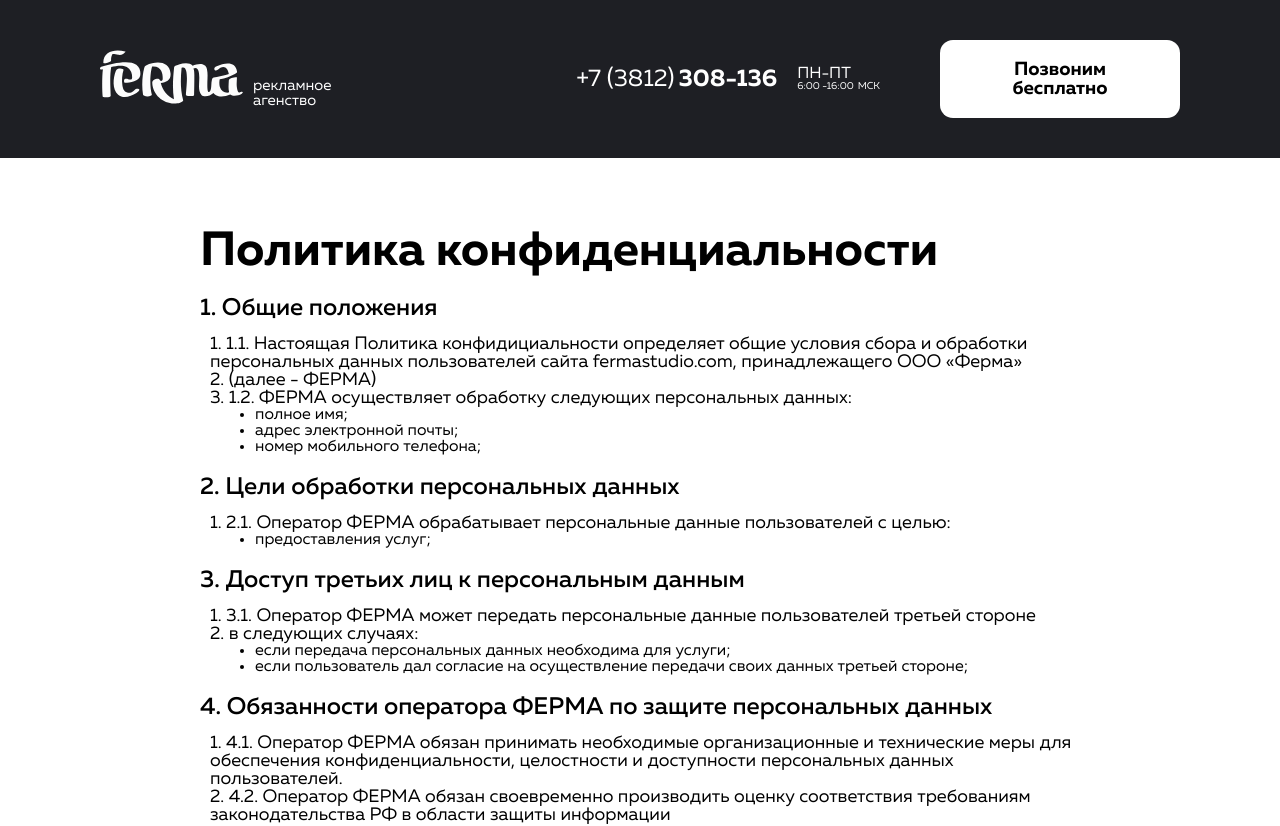
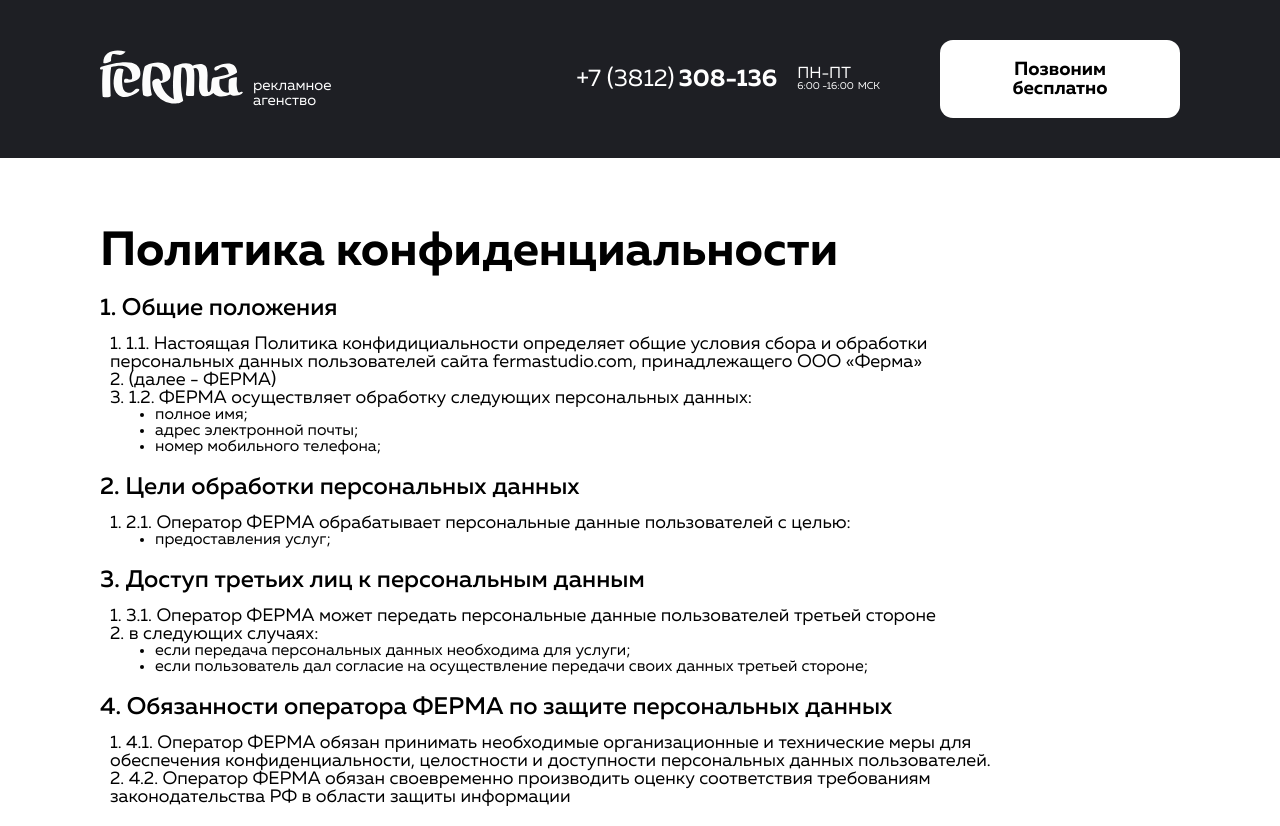
Before and after one commit to boocodes/ferma_omstu_practice, a React (Create React App) app: page /policy in a window 1280 px wide. Shown: the top 826 px of the page. Built offline with nearby package versions, Linux system fonts and the light colour scheme.

Commit message:
refactor adaptive

```diff
--- a/src/components/modal/successSendModal/successSendModal.tsx
+++ b/src/components/modal/successSendModal/successSendModal.tsx
@@ -56,7 +56,6 @@ const Overlay = styled.div`
     position: absolute;
     width: 100%;
     height: 100%;
-    background-color: gray;
     top: 0;
     left: 0;
     opacity: 0.6;
@@ -88,6 +87,9 @@ const SuccessText = styled.p`
     text-align: center;
     font-size: 28px;
     font-weight: bold;
+    @media(max-width: 1100px){
+        font-size: 22px;
+    }
 `
 
 
--- a/src/components/modal/userDataFormModal/userDataFormModal.tsx
+++ b/src/components/modal/userDataFormModal/userDataFormModal.tsx
@@ -109,9 +109,8 @@ const ExternalWrapper = styled.div`
 const Overlay = styled.div`
     z-index: 4;
     position: absolute;
-    width: 100%;
-    height: 100%;
-    background-color: gray;
+    width: 100vw;
+    height: 100vh;
     top: 0;
     left: 0;
     opacity: 0.6;
@@ -121,6 +120,7 @@ const TitleWrapper = styled.div`
     display: flex;
     align-items: flex-start;
     margin-bottom: 20px;
+    justify-content: space-between;
 `
 const CloseModalIcon = styled.img`
     width: 15px;
@@ -130,6 +130,9 @@ const CloseModalIcon = styled.img`
 const TitleText = styled.h1`
     font-size: 24px;
     margin-right: 30px;
+    @media(max-width: 1100px){
+        font-size: 16px;
+    }
 `
 
 const UserDataForm = styled.form`
@@ -151,6 +154,9 @@ const UsernameInput = styled.input<IUsernameInput>`
     font-weight: 400;
     padding: 15px 0px 15px 30px;
     border: 1px solid ${props => props.usernameInputErrorFlag ? "red" : "black"};
+    @media(max-width: 1100px){
+        font-size: 14px;
+    }
 `
 
 const UsernameInputHelpWindow = styled.div`
@@ -163,12 +169,16 @@ const UsernameInputHelpWindow = styled.div`
     background-repeat: no-repeat;
 
     padding: 5px 10px;
+    @media(max-width: 1100px){
+        margin-top: 50px;
+    }
 `
 
 const UsernameInputHelpText = styled.p`
     font-size: 12px;
     color: red;
     padding-top: 10px;
+
 `
 
 
@@ -180,6 +190,9 @@ const UserphoneInput = styled(InputMask)`
     font-size: 20px;
     font-weight: 400;
     padding: 15px 0px 15px 30px;
+    @media(max-width: 1100px){
+        font-size: 14px;
+    }
 `
 const SubmitUserDataFormButton = styled.input`
     background-color: black;
@@ -192,6 +205,9 @@ const SubmitUserDataFormButton = styled.input`
     cursor: pointer;
     font-size: 20px;
     font-weight: 700;
+    @media(max-width: 1100px){
+        font-size: 16px;
+    }
 `
 
 const NotActiveSubmitUserDataFormButton = styled.input`
@@ -205,6 +221,9 @@ const NotActiveSubmitUserDataFormButton = styled.input`
     outline: none;
     font-size: 20px;
     font-weight: 700;
+    @media(max-width: 1100px){
+        font-size: 16px;
+    }
 `
 
 
--- a/src/pages/policy/policyPage.tsx
+++ b/src/pages/policy/policyPage.tsx
@@ -83,22 +83,48 @@ const MainContent = styled.div`
     margin-top: 70px;
     font-family: 'Muller';
     margin-bottom: 50px;
+    @media(max-width: 1500px){
+        padding: 0px 100px;
+    }
+    @media(max-width: 1100px){
+        padding: 0px 50px;
+        margin-top: 50px;
+    }
 `
 
 const PolicyTitleText = styled.h1`
     font-size: 48px;
     margin-bottom: 20px;
+    @media(max-width: 1100px){
+        font-size: 32px;
+    }
+    @media(max-width: 800px){
+        font-size: 26px;
+    }
 `
 
 const SecondSizeTypeText = styled.p`
     font-size: 24px;
     font-weight: 500;
     margin-bottom: 15px;
+    @media(max-width: 1100px){
+        font-size: 18px;
+    }
+    @media(max-width: 800px){
+        font-size: 14px;
+    }
 `
 const ThirdSizeTypeText = styled.p`
     font-weight: 400;
     font-size: 18px;
     margin-left: 10px;
+    @media(max-width: 1100px){
+        font-size: 14px;
+    }
+    @media(max-width: 800px){
+        font-size: 12px;
+    }
+
 `
 
 const ParagraphWrapper = styled.div`
@@ -111,7 +137,12 @@ const ParagraphOptionsList = styled.ul`
     margin-left: 55px;
 `
 const ParagraphOptionElem = styled.li`
-
+    @media(max-width: 1100px){
+        font-size: 14px;
+    }
+    @media(max-width: 800px){
+        font-size: 12px;
+    }
 `
 
 const UnderlineText = styled.p`
--- a/src/pages/welcome/welcomePage.tsx
+++ b/src/pages/welcome/welcomePage.tsx
@@ -72,7 +72,8 @@ const BackgroundImageWrapper = styled.div`
 
 
 const BlackFadeBackgroundOverlay = styled.div`
-    background: linear-gradient(89.43deg, #151922 16.15%, rgba(28, 29, 33, 0.5) 42.91%, rgba(28, 29, 33, 0) 69.66%);
+    background: linear-gradient(89.43deg, #151922 31.42%, rgba(28, 29, 33, 0.5) 53.39%, rgba(28, 29, 33, 0) 75.36%);
+
     background-size: cover;
     position: absolute;
     top: 0;
```
